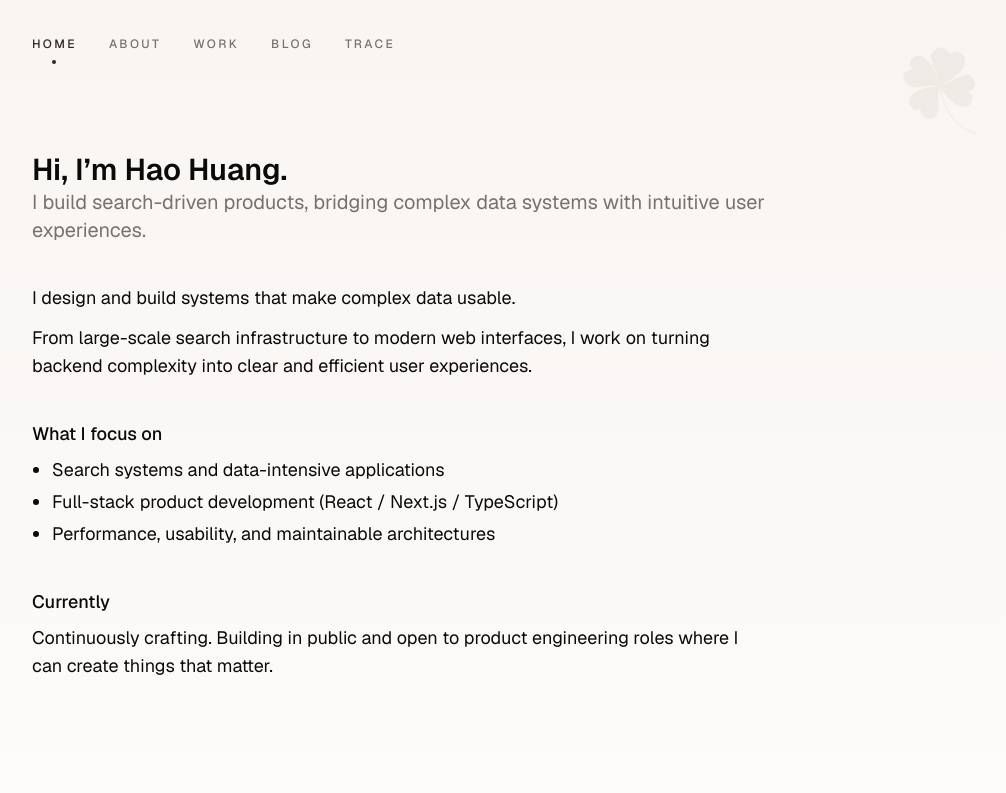
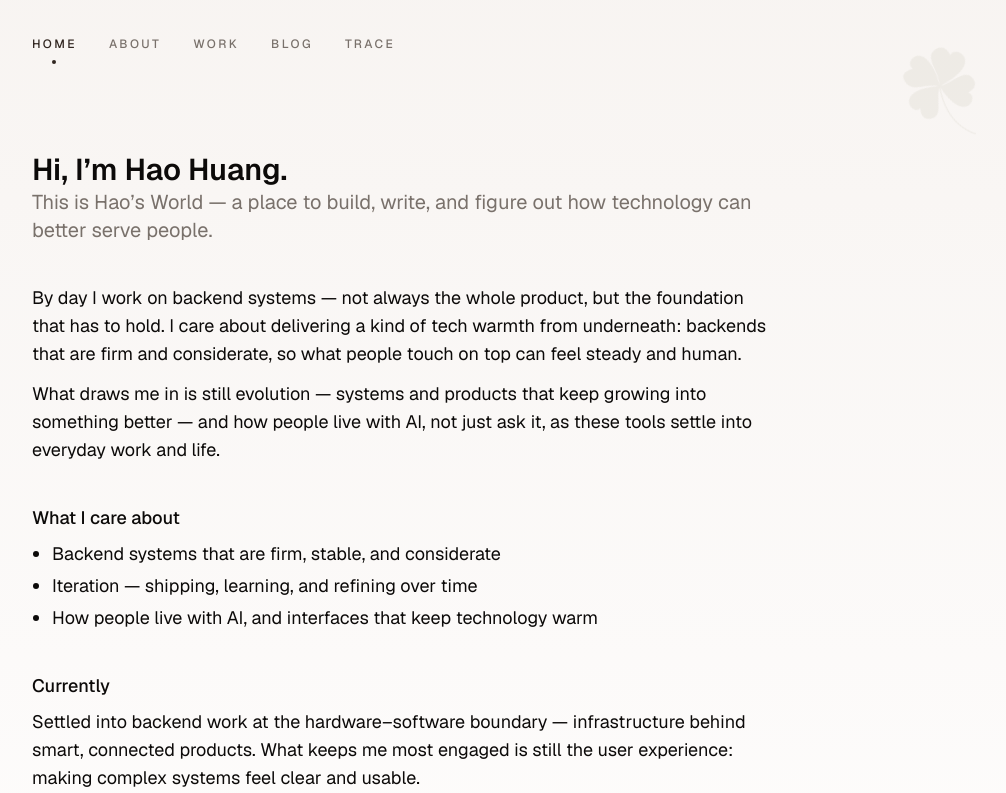
Before and after one commit to coolKIH/hao-portfolio, a Next.js app: page / in a window 1280 px wide. Shown: the top 793 px of the page, without its empty margins (240-1246 px from the left). Built offline with nearby package versions, Linux system fonts and the light colour scheme.

Commit message:
Update homepage copy for Hao's World and current focus.
Shift away from a search-centric résumé tone toward backend warmth, evolution, and living with AI.

Co-authored-by: Cursor <cursoragent@cursor.com>

```diff
--- a/src/app/(home)/page.tsx
+++ b/src/app/(home)/page.tsx
@@ -7,29 +7,35 @@ export default function Home() {
           Hi, I&rsquo;m Hao Huang.
         </h1>
         <p className="text-xl text-muted-foreground">
-          I build search-driven products, bridging complex data systems with intuitive user experiences.
+          This is Hao&rsquo;s World — a place to build, write, and figure out how
+          technology can better serve people.
         </p>
       </section>
 
       {/* Intro */}
       <section className="space-y-3 text-lg text-foreground">
         <p>
-          I design and build systems that make complex data usable.
+          By day I work on backend systems — not always the whole product, but
+          the foundation that has to hold. I care about delivering a kind of tech
+          warmth from underneath: backends that are firm and considerate, so
+          what people touch on top can feel steady and human.
         </p>
         <p>
-          From large-scale search infrastructure to modern web interfaces, I work on turning backend complexity into clear and efficient user experiences.
+          What draws me in is still evolution — systems and products that keep
+          growing into something better — and how people live with AI, not just
+          ask it, as these tools settle into everyday work and life.
         </p>
       </section>
 
-      {/* Focus */}
+      {/* Care */}
       <section>
         <h2 className="text-lg font-medium text-foreground mb-2">
-          What I focus on
+          What I care about
         </h2>
         <ul className="list-disc pl-5 text-lg text-foreground space-y-1">
-          <li>Search systems and data-intensive applications</li>
-          <li>Full-stack product development (React / Next.js / TypeScript)</li>
-          <li>Performance, usability, and maintainable architectures</li>
+          <li>Backend systems that are firm, stable, and considerate</li>
+          <li>Iteration — shipping, learning, and refining over time</li>
+          <li>How people live with AI, and interfaces that keep technology warm</li>
         </ul>
       </section>
 
@@ -39,7 +45,10 @@ export default function Home() {
           Currently
         </h2>
         <p className="text-lg text-foreground">
-          Continuously crafting. Building in public and open to product engineering roles where I can create things that matter.
+          Settled into backend work at the hardware–software boundary — infrastructure behind smart, connected products. What keeps me most engaged is still the user experience: making complex systems feel clear and usable.
+        </p>
+        <p className="text-lg text-foreground mt-3">
+          Meanwhile, I&rsquo;m turning this site into Hao&rsquo;s World — less résumé, more world. Trace is one corner of it. I&rsquo;m writing more build logs, experimenting with AI-assisted development, and slowly wiring things so I can ship from anywhere — even my phone — and share what I learn along the way.
         </p>
       </section>
     </div>
```
